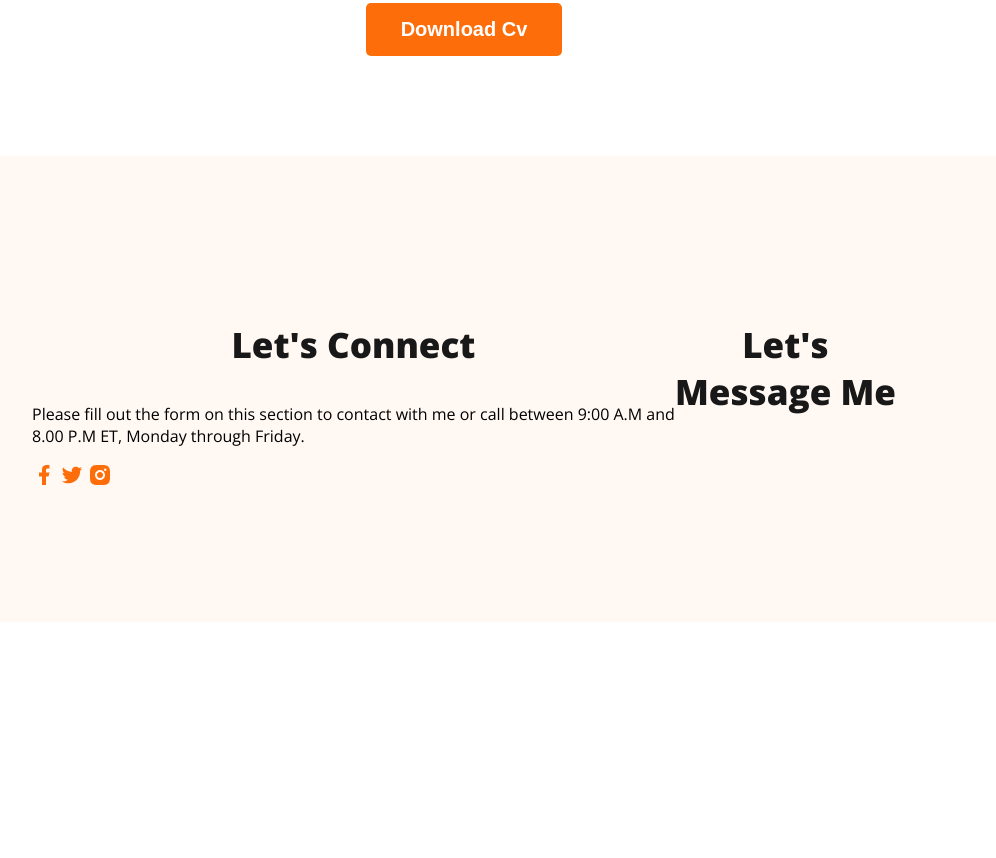
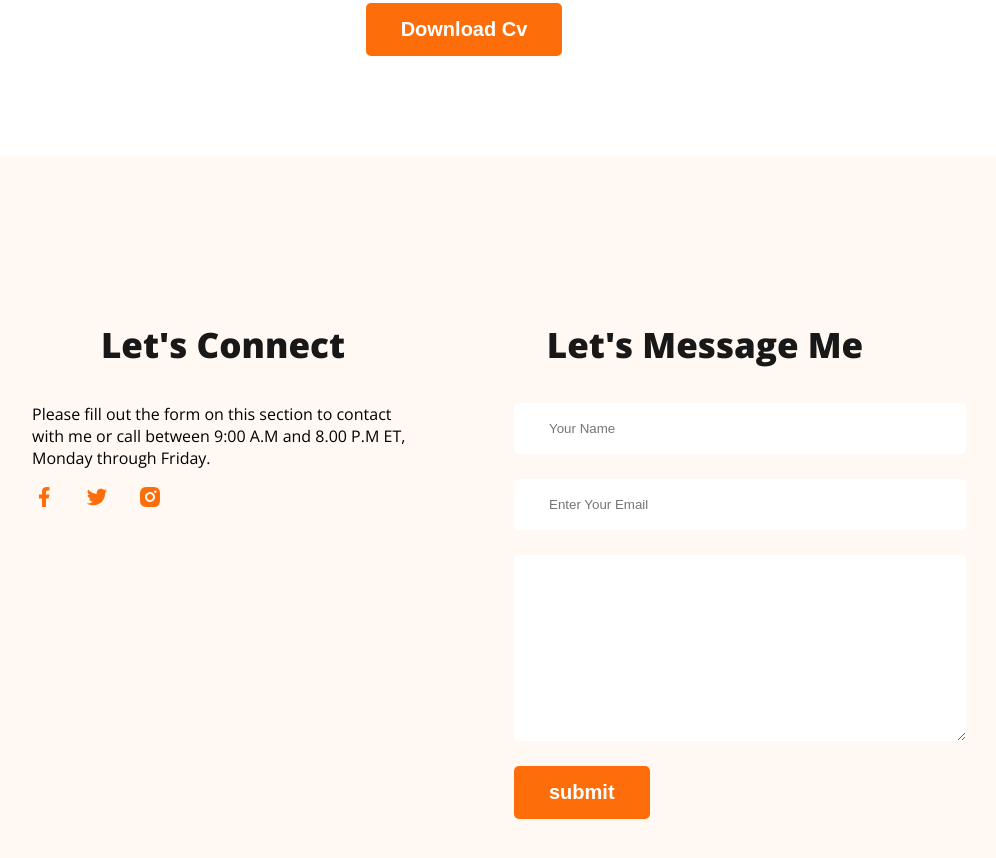
Before and after one commit to bluerana377/developer-portfolio, a plain HTML site: page index.html in a window 1280 px wide. Shown: the part 3298-4156 px from the top of the page, without its empty margins (176-1172 px from the left). Before the commit the page ends 3928 px from the top, so only its background shows below. Drawn offline with nearby package versions, Linux system fonts and the light colour scheme.

Commit message:
finished the footer section and contacts

```diff
--- a/index.html
+++ b/index.html
@@ -218,6 +218,12 @@
       </div>
       <div class="footer-column">
         <h3 class="section-title">Let's Message Me</h3>
+        <form class="contact" action="">
+          <input type="text" placeholder="Your Name">
+          <input type="email" placeholder="Enter Your Email">
+          <textarea name="" id="" cols="30" rows="10"></textarea>
+          <input class="btn-primary" type="submit" value="submit">
+        </form>
       </div>
     </footer>
   </body>
--- a/styles/styles.css
+++ b/styles/styles.css
@@ -145,7 +145,24 @@ resume-item-title {
 /* footer section styles is hare  */
 footer{
   display: flex;
+  gap: 100px;
   background-color: #fff8f3;
   margin-top: 100px;
   padding: 130px 200px;
 }
+.footer-column{
+  width: 50%;
+}
+.social-links a{
+  margin-right: 25px;
+}
+.contact [type="text"], .contact input[type="email"], textarea{
+  display: block;
+  margin-bottom: 25px;
+  padding: 18px 35px;
+  color: #757575;
+  border-radius: 5px;
+  background-color: #FFF;
+  border: 0;
+  width: 100%;
+}
```
